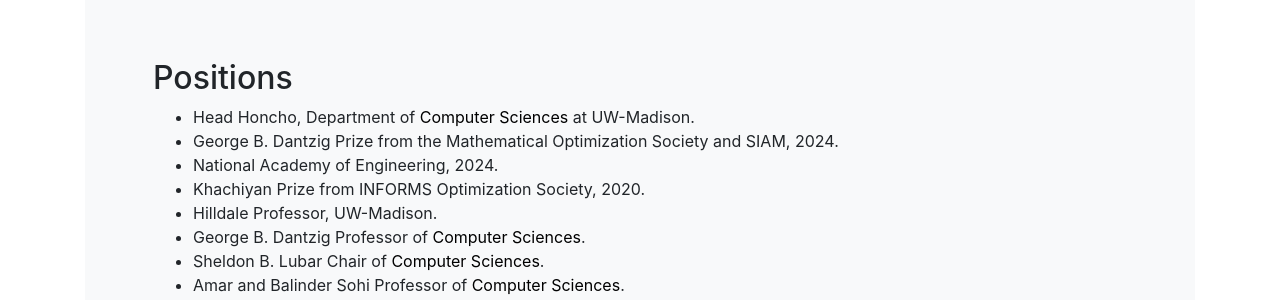
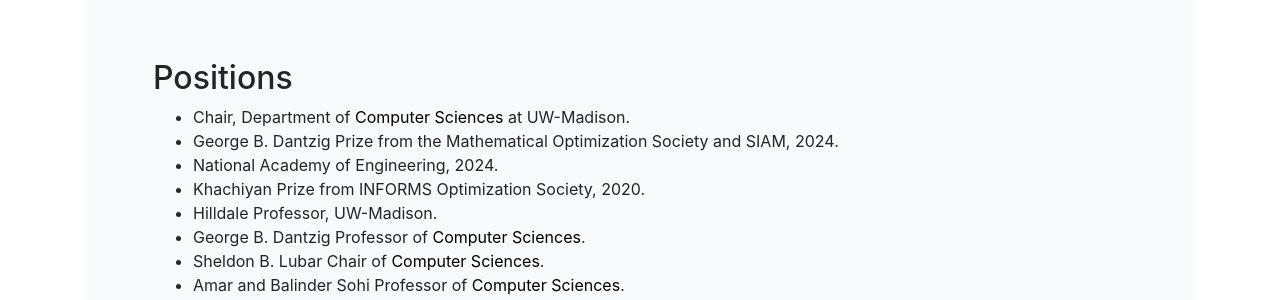
Before and after one commit to wrightstephen/sw_proj, a Jekyll site: the page built from index.md, in a window 1280 px wide and 900 px high, scrolled down 500 px. Shown: the part 153-453 px from the top of the window. Built offline with Jekyll 4.4.1, drawn with Linux system fonts in a browser that asks for light colours; nearby versions of some CDN libraries; comment, search, counter and statistics services are not loaded.

Commit message:
change back to "Chair"

```diff
--- a/_includes/positions.md
+++ b/_includes/positions.md
@@ -1,4 +1,4 @@
-- Head Honcho, Department of [Computer Sciences](http://www.cs.wisc.edu/) at UW-Madison.
+- Chair, Department of [Computer Sciences](http://www.cs.wisc.edu/) at UW-Madison.
 - George B. Dantzig Prize from the Mathematical Optimization Society and SIAM, 2024.
 - National Academy of Engineering, 2024.
 - Khachiyan Prize from INFORMS Optimization Society, 2020.
```
Also changed, not shown: 1 other file.
